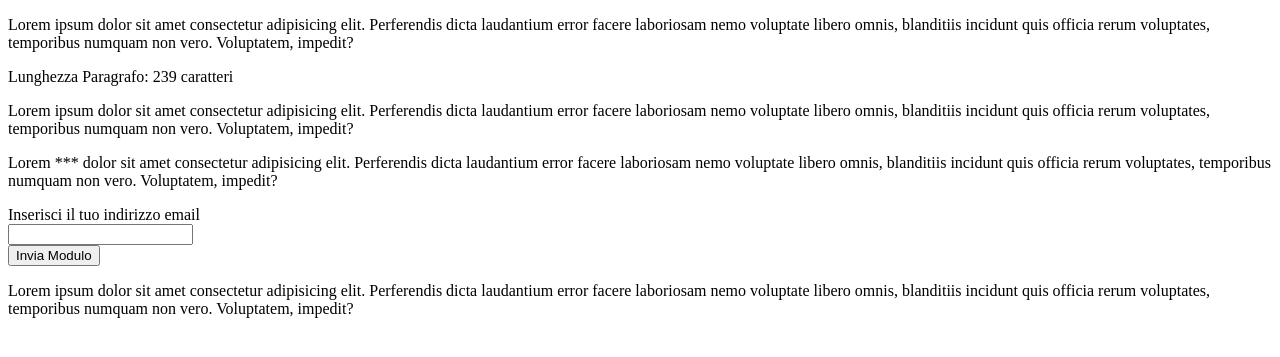
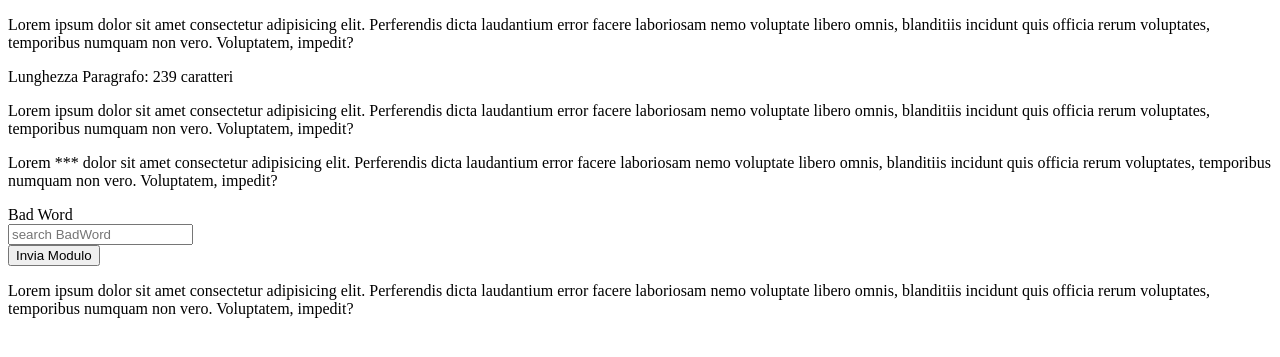
Before and after one commit to VolxDarkTV/php-badwords, a PHP site: page /?replaceMyText=1 in a window 1280 px wide. Shown: the top 357 px of the page. Run offline with PHP 8.4, Linux system fonts and the light colour scheme; data that the repository does not hold is empty.

Commit message:
fixed imput

```diff
--- a/index.php
+++ b/index.php
@@ -62,16 +62,16 @@
 <!-- Risultato v3.0 -->
 <div>
   <form method="post">
-    Inserisci il tuo indirizzo email<br>
-    <input type="text" name="email"><br>
+    Bad Word<br>
+    <input type="text" name="badword" placeholder="search BadWord"><br>
     <input type="submit" value="Invia Modulo">
   </form>
   <!-- Paragrafo -->
   <p>
     <?php
 
-      $email = $_POST['email'];
-      echo $risultato = str_replace($_GET = $email, '***', $paragraph);
+      $badword = $_POST['badword'];
+      echo $risultato = str_replace($_GET = $badword, '***', $paragraph);
 
     ?>
 
```
